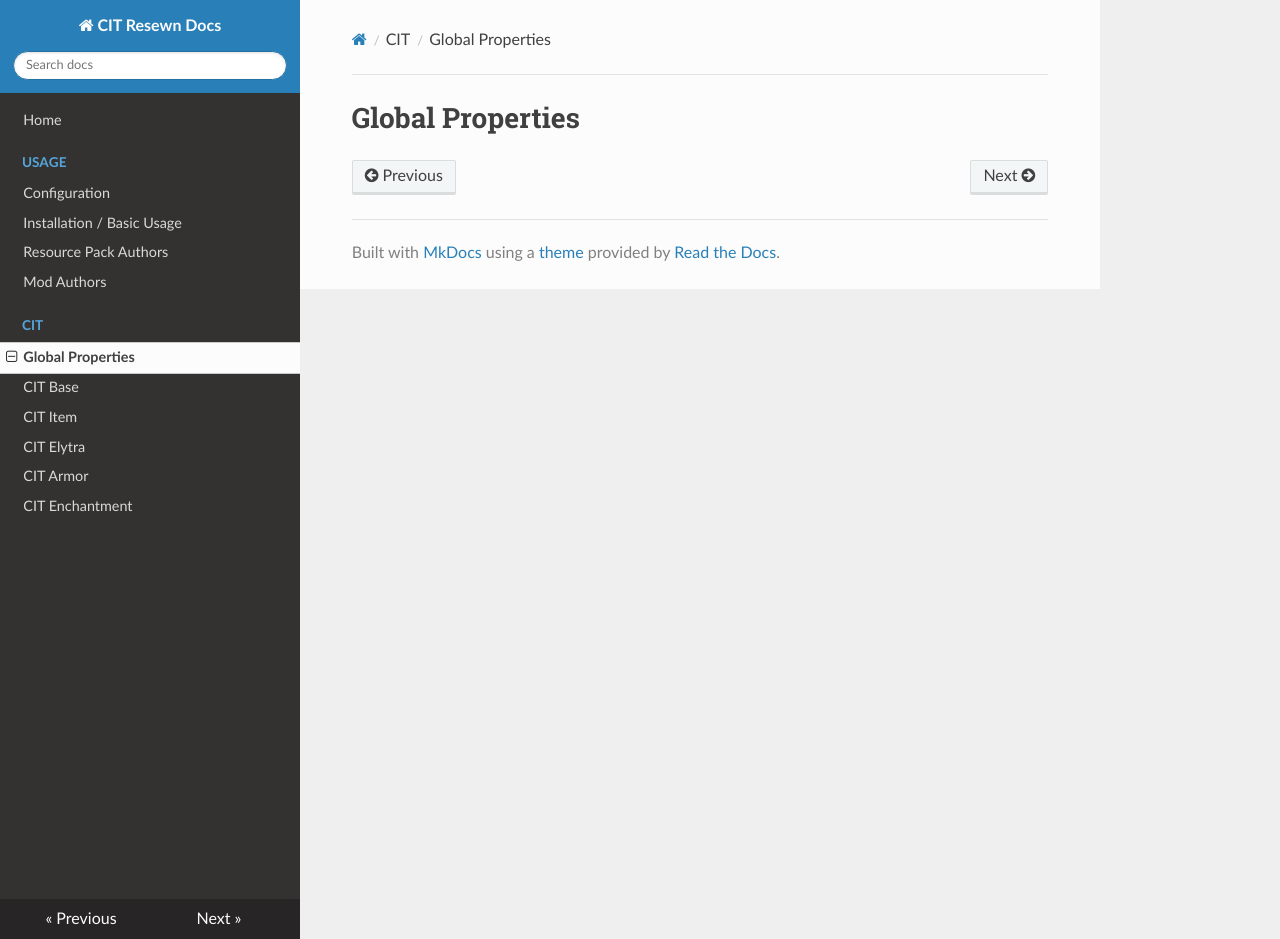
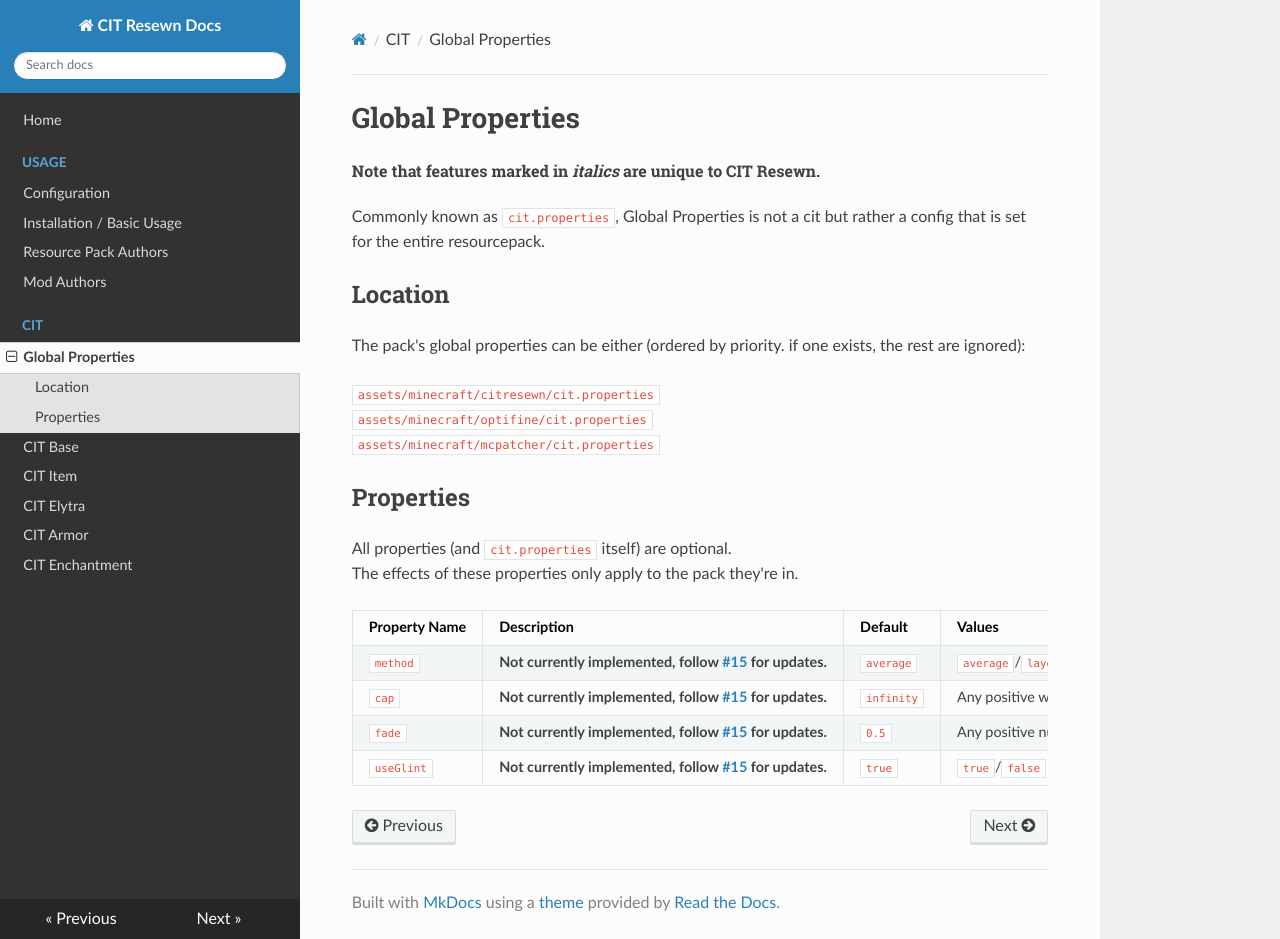
Before and after one commit to SHsuperCM/CITResewn, an MkDocs documentation site: the page built from docs/cit/global.md, in a window 1280 px wide and 939 px high. Built offline with MkDocs 1.6.1, drawn with Linux system fonts in a browser that asks for light colours; nearby versions of some CDN libraries.

Commit message:
Wrote global properties page

```diff
--- a/docs/cit/global.md
+++ b/docs/cit/global.md
@@ -1 +1,25 @@
 # Global Properties
+<h6>Note that features marked in <em>italics</em> are unique to CIT Resewn.</h6>
+
+Commonly known as `cit.properties`, Global Properties is not a cit but rather a config that is set
+for the entire resourcepack.
+
+## Location
+
+The pack's global properties can be either (ordered by priority. if one exists, the rest are ignored):
+
+`assets/minecraft/citresewn/cit.properties`
+`assets/minecraft/optifine/cit.properties`
+`assets/minecraft/mcpatcher/cit.properties`
+
+## Properties
+
+All properties (and `cit.properties` itself) are optional.
+The effects of these properties only apply to the pack they're in.
+
+| Property Name | Description | Default | Values |
+| --- | --- | --- | --- |
+| `method` | **Not currently implemented, follow [#15](https://github.com/SHsuperCM/CITResewn/issues/15) for updates.** | `average` | `average`/`layered`/`cycle` |
+| `cap` | **Not currently implemented, follow [#15](https://github.com/SHsuperCM/CITResewn/issues/15) for updates.** | `infinity` | Any positive whole number |
+| `fade` | **Not currently implemented, follow [#15](https://github.com/SHsuperCM/CITResewn/issues/15) for updates.** | `0.5` | Any positive number |
+| `useGlint` | **Not currently implemented, follow [#15](https://github.com/SHsuperCM/CITResewn/issues/15) for updates.** | `true` | `true`/`false` |
```
Also changed, not shown: docs/cit/cit_armor.md (+1 -0 lines), docs/cit/cit_base.md (+1 -0 lines), docs/cit/cit_elytra.md (+1 -0 lines), docs/cit/cit_enchantment.md (+1 -0 lines), docs/cit/cit_item.md (+1 -0 lines).
